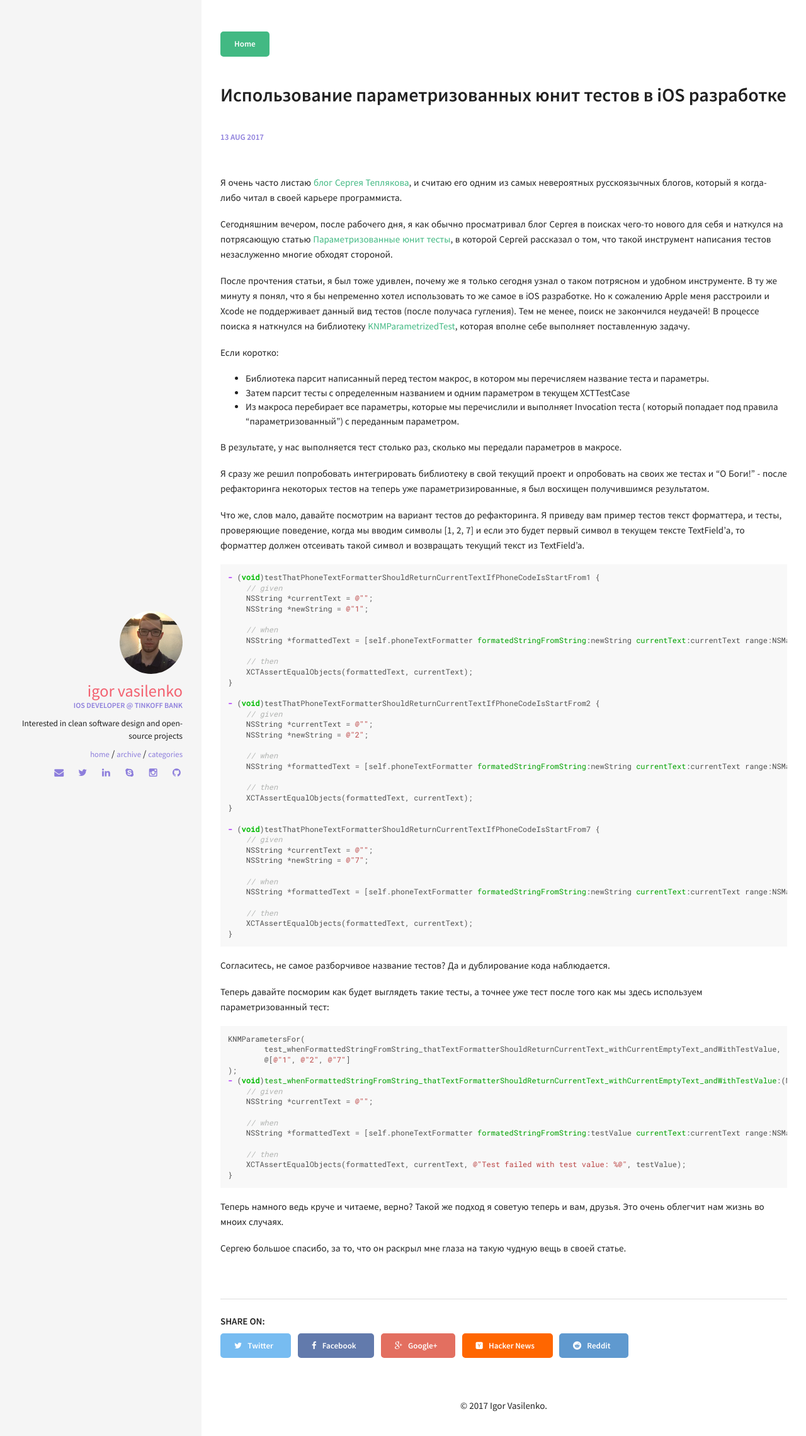
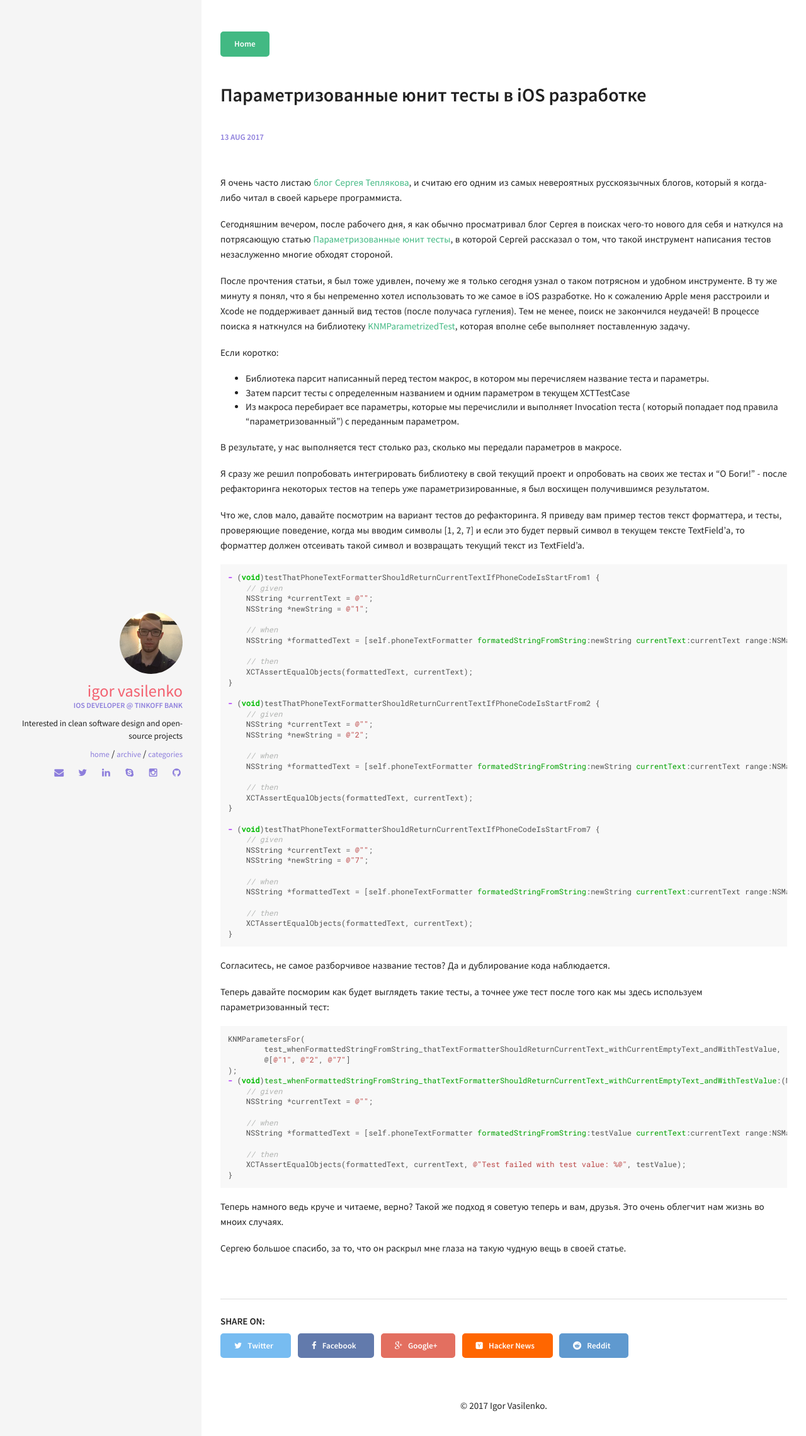
Before and after one commit to spbvasilenko/NSVasilenko, a Jekyll site: the page built from _posts/2017-08-13-parameterized-unit-tests.markdown, in a window 1280 px wide. Shown: the top 2280 px of the page at 63% size. Built offline with Jekyll 4.4.1, drawn with Linux system fonts in a browser that asks for light colours.

Commit message:
Update 2017-08-13-parameterized-unit-tests.markdown

```diff
--- a/_posts/2017-08-13-parameterized-unit-tests.markdown
+++ b/_posts/2017-08-13-parameterized-unit-tests.markdown
@@ -1,6 +1,6 @@
 ---
 layout: post
-title: Использование параметризованных юнит тестов в iOS разработке
+title: Параметризованные юнит тесты в iOS разработке
 excerpt: "После прочтения одной из статей в блоге Сергея Теплякова о параметризованных юнит тестах - я был восхищен данным инструментом и решил попробовать в среде Objective-C."
 categories: [testing]
 comments: true
```
